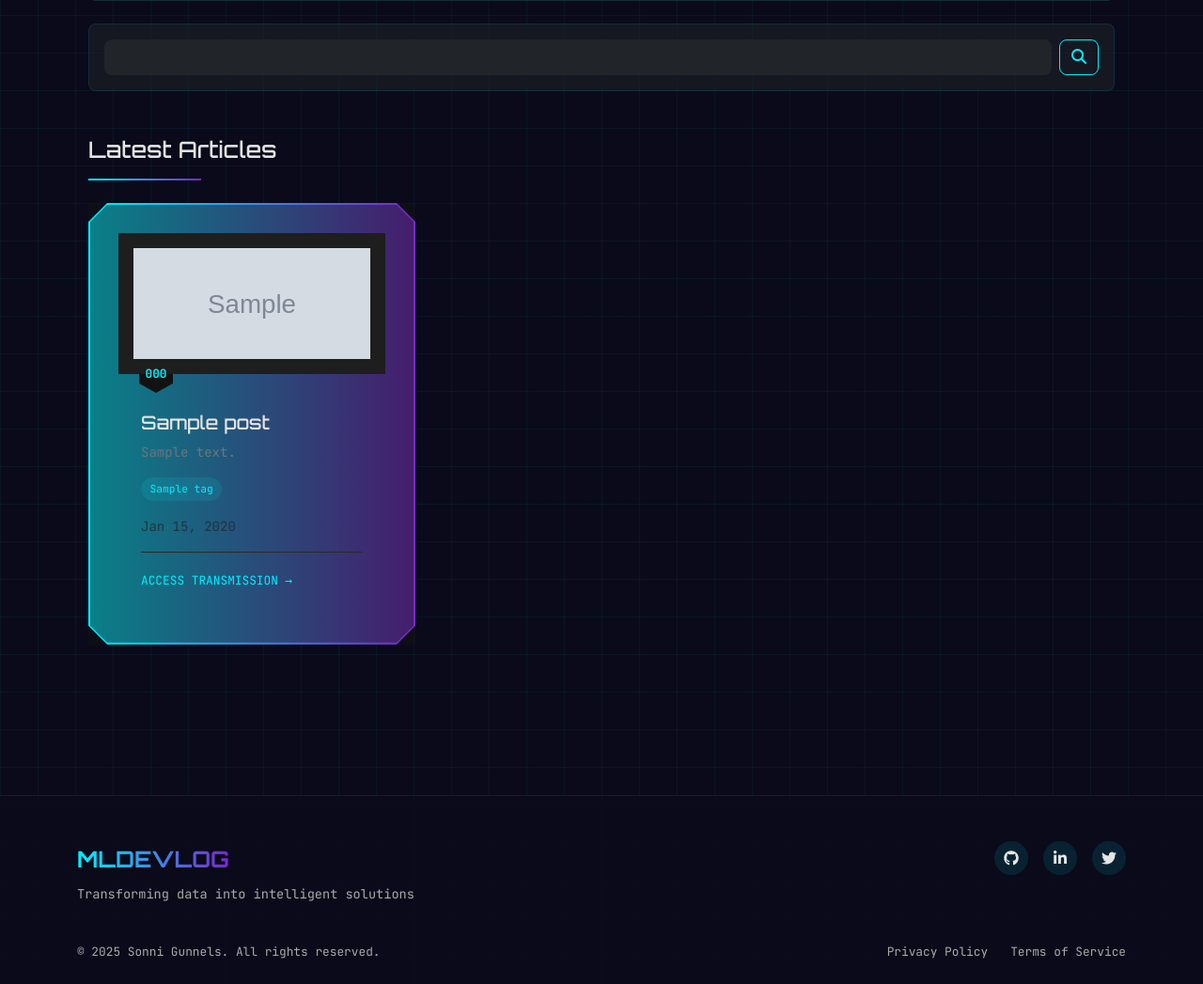
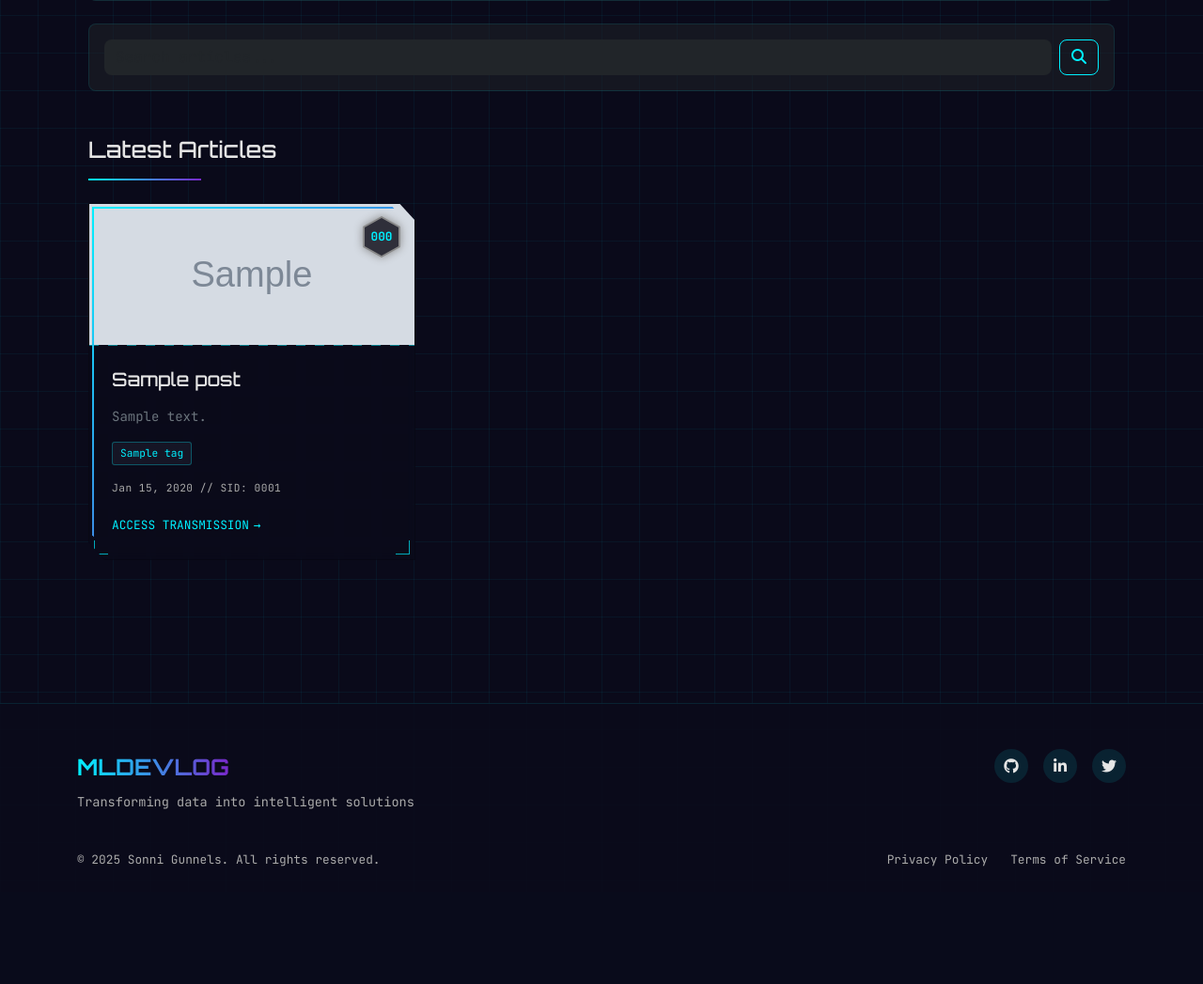
Before and after one commit to sonnibytes/portfolio-website, a Django app: page /blog/ in a window 1280 px wide. Shown: the part 824-1871 px from the top of the page at 94% size. After the commit the page ends 1746 px from the top, so only its background shows below. Run offline with Django 5.2, Linux system fonts and the light colour scheme; tables that the repository leaves empty hold one stand-in row (values such as "Sample post"); grey boxes marked "Sample" are stand-in pictures.

Commit message:
feat: blog list styling Finalize post card design Fix Category hex layering Add post id numbering Change missing images to text over emoji Refs: #13

```diff
--- a/blog/static/blog/css/blog.css
+++ b/blog/static/blog/css/blog.css
@@ -46,8 +46,8 @@
     justify-content: center;
     margin-bottom: 1rem;
 }
-
-.category-hex {
+/* Main category container hexagon */
+.categories-container .category-hex {
     --category-color: var(--color-cyan); /* Default color */
     position: relative;
     width: 60px;
@@ -60,17 +60,18 @@
     transition: all var(--transition-speed) ease;
   }
 
-.category-hex::before {
+/* Category container hexagon background */
+.categories-container .category-hex::before {
     content: '';
     position: absolute;
-    width: 100%;
-    height: 100%;
-    background-color: var(--color-card-bg);
+    inset: 0; /* shorthand for top, right, bottom, left */
+    background-color: var(--color-card-bg, #121212);
     clip-path: polygon(50% 0%, 95% 25%, 95% 75%, 50% 100%, 5% 75%, 5% 25%);
     z-index: -1;
   }
 
-.category-hex::after {
+/* Category container hexagon border */
+.categories-container .category-hex::after {
     content: '';
     position: absolute;
     top: -2px;
@@ -82,12 +83,14 @@
     z-index: -2;
   }
 
-.category-hex a {
+.categories-container .category-hex a {
     color: var(--category-color, var(--color-cyan));
     text-decoration: none;
+    position: relative;
+    z-index: 1;
   }
 
-.category-hex:hover {
+.categories-container .category-hex:hover {
     transform: scale(1.05);
     filter: drop-shadow(0 0 5px var(--category-color, var(--color-cyan)));
   }
@@ -326,152 +329,224 @@
 }
 
 /* ====================START POLYGON CARD=================== */
+/* HUD-style Post Card Styles */
 .post-card {
     position: relative;
-    background-color: rgba(18, 18, 18, 0.5); /* Translucent background */
-    padding: 2rem;
-    margin-bottom: 2rem;
+    height: 100%;
+    background-color: rgba(10, 10, 26, 0.7);
     transition: all 0.3s ease;
-    height: 100%;
-    z-index: 1;
+    /* Clip path for polygon shape */
+    clip-path: polygon(
+      0% 0%,                    /* top left */
+      95% 0%,                   /* top right (indent) */
+      100% 5%,                  /* top right corner */
+      100% 100%,                /* bottom right */
+      5% 100%,                  /* bottom left (indent) */
+      0% 95%                    /* bottom left corner */
+    );
+    overflow: hidden;
+    backdrop-filter: blur(5px);
+    border: 1px solid rgba(0, 0, 0, 0.2);
   }
 
   /* Neon border effect */
   .post-card::before {
     content: '';
     position: absolute;
-    top: 0;
-    left: 0;
-    right: 0;
-    bottom: 0;
-    background: linear-gradient(90deg, #00f0ff, #7928ca);
-    z-index: -1;
-
-    /* Same polygon shape for both card and border */
+    top: 3px;
+    left: 3px;
+    right: 3px;
+    bottom: 3px;
+    background: transparent;
     clip-path: polygon(
-      0% 20px,
-      20px 0%,
-      calc(100% - 20px) 0%,
-      100% 20px,
-      100% calc(100% - 20px),
-      calc(100% - 20px) 100%,
-      20px 100%,
-      0% calc(100% - 20px)
+      0% 0%,
+      94% 0%,
+      99% 5%,
+      99% 99%,
+      5% 99%,
+      0% 94%
     );
-
-    /* Neon glow effect */
-    filter: drop-shadow(0 0 8px rgba(0, 240, 255, 0.4));
+    border: 2px solid transparent;
+    border-image: linear-gradient(135deg, var(--color-cyan), var(--color-purple)) 1;
+    pointer-events: none;
+    z-index: 1;
   }
 
-  /* Inner background - slightly smaller than border */
-  .post-card::after {
-    content: '';
-    position: absolute;
-    top: 2px;
-    left: 2px;
-    right: 2px;
-    bottom: 2px;
-    background-color: rgba(18, 18, 18, 0.5); /* Same translucent background */
-    z-index: -1;
-
-    /* Slightly smaller polygon to create border effect */
-    clip-path: polygon(
-      0% 18px,
-      18px 0%,
-      calc(100% - 18px) 0%,
-      100% 18px,
-      100% calc(100% - 18px),
-      calc(100% - 18px) 100%,
-      18px 100%,
-      0% calc(100% - 18px)
-    );
-  }
-/* ====================== END POLYGON CARD ================ */
-
-
-/* ========= POST CARDS ========= */
-/* .post-card {
-    height: 100%;
-    transition: all var(--transition-speed) ease;
-    border: 1px solid rgba(0, 240, 255, 0.1);
-    position: relative;
+  /* Card hover effect */
+  .post-card:hover {
+    transform: translateY(-5px);
+    box-shadow: 0 10px 20px rgba(0, 0, 0, 0.3),
+                0 0 15px rgba(0, 240, 255, 0.3);
   }
 
-.post-card:hover {
-    transform: translateY(-5px);
-    box-shadow: 0 5px 15px rgba(0, 0, 0, 0.2);
-} */
-
- .post-image {
+  /* Image section */
+  .post-image-container {
+    position: relative;
     height: 150px;
     overflow: hidden;
   }
 
-.post-image img {
+  .post-image-pattern {
     width: 100%;
     height: 100%;
-    object-fit: cover;
-}
-
-.post-image-pattern {
-    background-color: var(--color-code-bg);
-}
-
-
-.image-placeholder {
-    width: 60px;
-    height: 60px;
-    background-color: rgba(0, 240, 255, 0.1);
-    border-radius: var(--border-radius-small);
+    background-color: rgba(30, 30, 46, 0.6);
+    background-image:
+      repeating-linear-gradient(0deg,
+        rgba(0, 240, 255, 0.05) 0px,
+        rgba(0, 240, 255, 0.05) 1px,
+        transparent 1px,
+        transparent 5px);
     display: flex;
     align-items: center;
     justify-content: center;
   }
 
-.image-icon {
-    font-size: 1.5rem;
+  /* Dashed divider */
+  .post-divider-dashed {
+    height: 1px;
+    background-image: linear-gradient(to right, var(--color-cyan) 50%, transparent 50%);
+    background-size: 20px 1px;
+    background-repeat: repeat-x;
+    margin: 0;
+    opacity: 0.5;
   }
 
+/* Post card hexagon styling (new, specific to post cards) */
+.category-hex-overlay {
+    position: absolute;
+    top: 15px;
+    right: 15px;
+    z-index: 2;
+  }
+  /* Post card hexagon */
 .post-card .category-hex {
+    --category-color: var(--color-cyan); /* Default color */
+    position: relative;
     width: 40px;
     height: 40px;
+    display: flex;
+    align-items: center;
+    justify-content: center;
+    font-family: var(--font-body);
+    font-weight: 700;
     font-size: 0.8rem;
+    filter: drop-shadow(0 0 5px var(--category-color, var(--color-cyan)));
+    transition: all 0.3s ease;
   }
 
-.post-card .card-title {
-    min-height: 3rem;
+  /* Post card hexagon background */
+  .post-card .category-hex::before {
+    content: '';
+    position: absolute;
+    inset: 0;
+    background-color: rgba(10, 10, 26, 0.7);
+    clip-path: polygon(50% 0%, 95% 25%, 95% 75%, 50% 100%, 5% 75%, 5% 25%);
+    z-index: -1;
   }
 
-.post-card .card-text {
-    min-height: 4rem;
-    overflow: hidden;
-    display: -webkit-box;
-    -webkit-line-clamp: 3;
-    -webkit-box-orient: vertical;
+  /* Post card hexagon border */
+  .post-card .category-hex::after {
+    content: '';
+    position: absolute;
+    top: -2px;
+    left: -2px;
+    right: -2px;
+    bottom: -2px;
+    background: var(--category-color, var(--color-cyan));
+    clip-path: polygon(50% 0%, 95% 25%, 95% 75%, 50% 100%, 5% 75%, 5% 25%);
+    z-index: -2;
   }
 
+  .post-card .category-hex a,
+  .post-card .category-hex span {
+    position: relative;
+    z-index: 1;
+    color: var(--category-color, var(--color-cyan));
+    text-decoration: none;
+  }
+
+  .post-card .category-hex:hover {
+    filter: drop-shadow(0 0 8px var(--category-color, var(--color-cyan)));
+    transform: scale(1.05);
+  }
+
+  /* Post content section */
+  .post-content {
+    padding: 1.5rem;
+    position: relative;
+    z-index: 1;
+  }
+
+  /* HUD corner accents */
+  .hud-corner {
+    position: absolute;
+    width: 15px;
+    height: 15px;
+    border: 1px solid var(--color-cyan);
+    opacity: 0.7;
+  }
+
+  .hud-corner-tl {
+    top: 5px;
+    left: 5px;
+    border-right: none;
+    border-bottom: none;
+  }
+
+  .hud-corner-tr {
+    top: 5px;
+    right: 5px;
+    border-left: none;
+    border-bottom: none;
+  }
+
+  .hud-corner-bl {
+    bottom: 5px;
+    left: 5px;
+    border-right: none;
+    border-top: none;
+  }
+
+  .hud-corner-br {
+    bottom: 5px;
+    right: 5px;
+    border-left: none;
+    border-top: none;
+  }
+
+  /* Tag pills */
   .tag-pill {
-    padding: 0.2rem 0.6rem;
-    background-color: rgba(0, 240, 255, 0.1);
-    border-radius: 999px;
+    background-color: rgba(30, 30, 46, 0.6);
+    border: 1px solid rgba(0, 240, 255, 0.3);
+    padding: 0.15rem 0.5rem;
     font-size: 0.7rem;
+    border-radius: 3px;
     color: var(--color-cyan);
-    transition: all var(--transition-speed) ease;
+    transition: all 0.3s ease;
   }
 
   .tag-pill:hover {
-    background-color: rgba(0, 240, 255, 0.2);
+    background-color: rgba(0, 240, 255, 0.1);
+    border-color: var(--color-cyan);
     color: var(--color-cyan);
   }
 
-.post-divider {
-    height: 1px;
-    background-color: var(--color-divider);
+  /* Post date */
+  .post-date {
+    font-size: 0.7rem;
+    color: var(--color-text-secondary);
+    font-family: var(--font-body);
+    letter-spacing: 0.5px;
   }
 
+  /* Access link */
   .post-link {
+    font-size: 0.8rem;
     color: var(--color-cyan);
-    font-size: 0.8rem;
+    transition: all 0.3s ease;
+    text-decoration: none;
+    display: inline-flex;
+    align-items: center;
   }
 
   .post-link:hover {
@@ -479,7 +554,8 @@
   }
 
   .post-link .arrow {
-    transition: transform var(--transition-speed) ease;
+    transition: transform 0.3s ease;
+    margin-left: 5px;
   }
 
   .post-link:hover .arrow {
--- a/blog/templates/blog/post_list.html
+++ b/blog/templates/blog/post_list.html
@@ -103,57 +103,71 @@
 
      <div class="row g-4">
        {% for post in posts %}
-        <div class="col-lg-4 col-md-6">
-          <div class="position-relative">
-            <!-- Neon border container -->
-            <div class="post-card-border"></div>
+<div class="col-lg-4 col-md-6 mb-4">
+  <div class="post-card">
+    <!-- HUD corner accents -->
+    <div class="hud-corner hud-corner-tl"></div>
+    <div class="hud-corner hud-corner-tr"></div>
+    <div class="hud-corner hud-corner-bl"></div>
+    <div class="hud-corner hud-corner-br"></div>
 
-            <!-- Actual card with translucent background -->
-            <div class="post-card">
-              <div class="post-image post-image-pattern p-3 d-flex align-items-center justify-content-center">
+    <!-- Image Section -->
+    <div class="post-image-container">
+      <div class="post-image-pattern">
         {% if post.thumbnail %}
           <img src="{{ post.thumbnail.url }}" alt="{{ post.title }}" class="img-fluid">
         {% else %}
           <div class="image-placeholder">
-                  <span class="image-icon">{{ post.get_icon_text }}</span>
+            <span class="image-icon">[ VISUAL DATA NOT FOUND ]</span>
           </div>
         {% endif %}
       </div>
 
-              <div class="card-body position-relative">
-                <!-- Category Hex -->
-                <div class="position-absolute" style="top: -20px; left: 20px;">
+      <!-- Overlaid Category Hexagon -->
+      <div class="category-hex-overlay">
         <a href="{% url 'blog:category' slug=post.category.slug %}">
-                    <div class="category-hex" style="--category-color: {{ post.category.color }}">
+          <div class="category-hex" style="--category-color: {{ post.category.color|default:'var(--color-cyan)' }}">
             {{ post.category.code }}
           </div>
         </a>
       </div>
+    </div>
 
-                <h3 class="post-title h5 mt-3">{{ post.title }}</h3>
-                <p class="post-excerpt text-secondary small text-wrap">{{ post.excerpt }}</p>
+    <!-- Dashed Divider Line -->
+    <div class="post-divider-dashed"></div>
 
-                <!-- Tag pills -->
+    <!-- Content Section -->
+    <div class="post-content">
+      <h3 class="card-title h5 mb-3">{{ post.title }}</h3>
+      <p class="card-text text-secondary small mb-3">{{ post.excerpt }}</p>
+
+      <!-- Tags -->
       <div class="d-flex flex-wrap gap-2 mb-3">
         {% for tag in post.tags.all|slice:":3" %}
           <a href="{% url 'blog:tag' slug=tag.slug %}" class="tag-pill text-decoration-none">{{ tag.name }}</a>
         {% endfor %}
       </div>
 
-                <p class="small text-muted mb-3">{{ post.published_date|date:"M d, Y" }}</p>
+      <!-- Date -->
+      <p class="post-date mb-3">{{ post.published_date|date:"M d, Y" }} // SID: {{ post.id|stringformat:"04d" }}</p>
 
+      <!-- Divider -->
       <div class="post-divider mb-3"></div>
 
-                <a href="{{ post.get_absolute_url }}" class="post-link text-decoration-none">
+      <!-- Access Link -->
+      <a href="{{ post.get_absolute_url }}" class="post-link">
         ACCESS TRANSMISSION <span class="arrow">→</span>
       </a>
     </div>
   </div>
 </div>
+{% empty %}
+<div class="col-12">
+  <div class="alert alert-info">No posts available yet. Check back soon!</div>
 </div>
 {% endfor %}
       </div>
-
+     <!-- ==================================================== -->
      <!-- <div class="row g-4">
          {% for post in posts %}
          <div class="col-lg-4 col-md-6">
```
Lines whose indentation alone changed are shown as unchanged.
